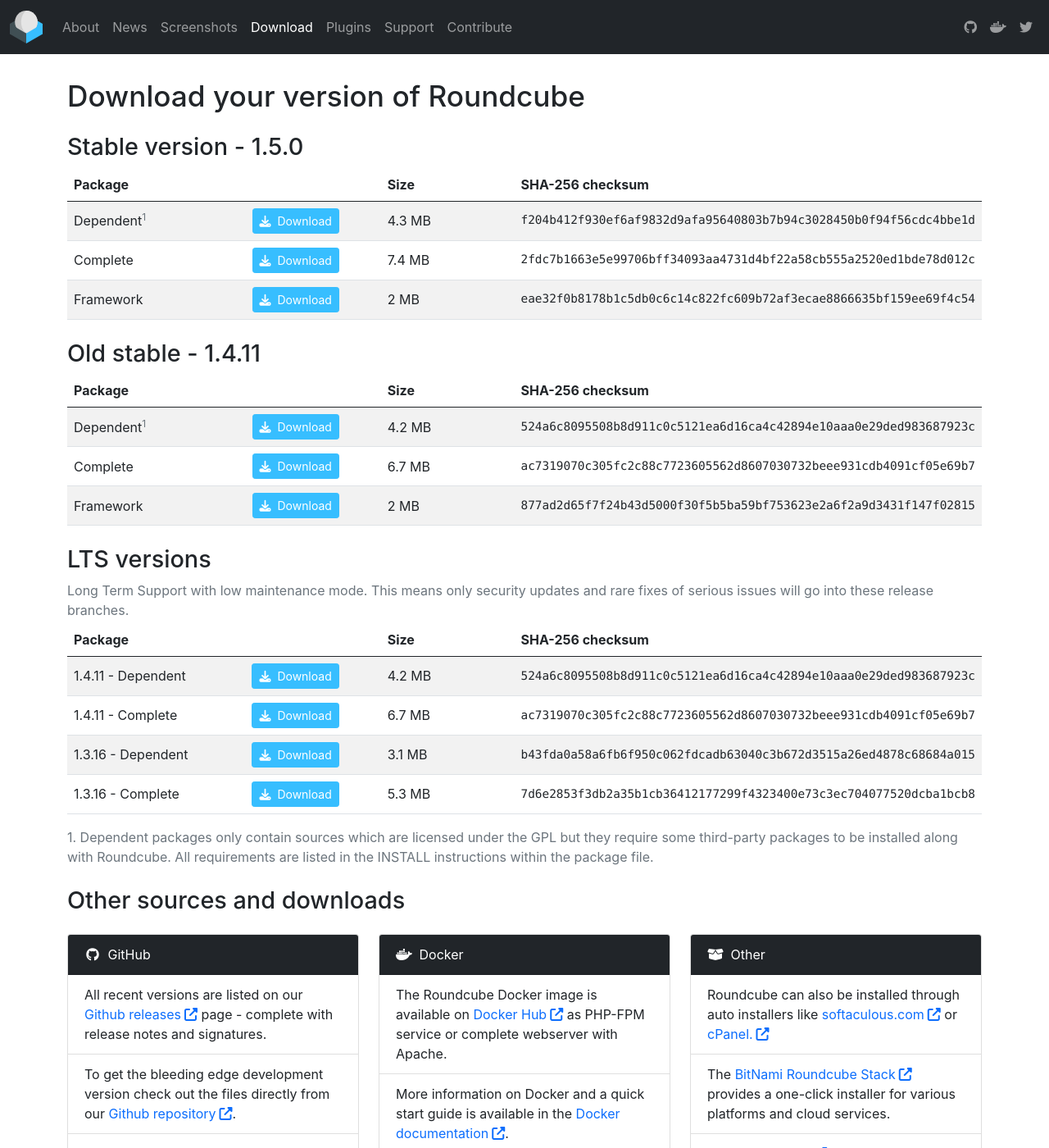
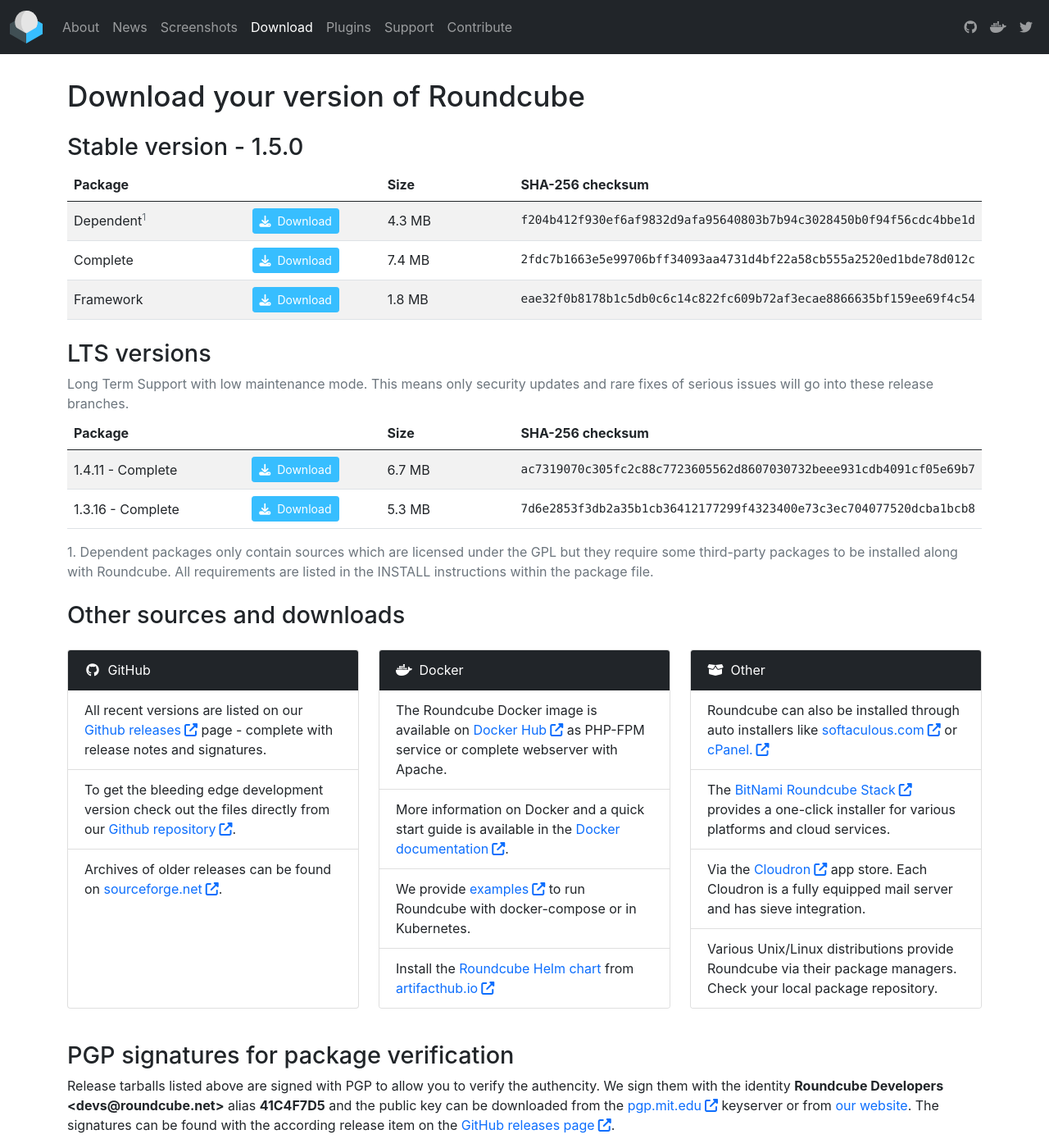
Before and after one commit to roundcube/roundcube.github.com, a Jekyll site: the page built from download/index.html, in a window 1280 px wide and 1400 px high. Shown: the whole window at 82% size. Built offline with Jekyll 4.4.1, drawn with Linux system fonts in a browser that asks for light colours; nearby versions of some CDN libraries; comment, search, counter and statistics services are not loaded.

Commit message:
Remove old-stable, display only "complete" packages in LTS section

```diff
--- a/_data/releases.json
+++ b/_data/releases.json
@@ -18,7 +18,7 @@
             {
                 "package": "Framework",
                 "url": "https://github.com/roundcube/roundcubemail/releases/download/1.5.0/roundcube-framework-1.5.0.tar.gz",
-                "size": "2 MB",
+                "size": "1.8 MB",
                 "checksum": "eae32f0b8178b1c5db0c6c14c822fc609b72af3ecae8866635bf159ee69f4c54"
             }
         ]
@@ -27,46 +27,16 @@
         "name": "Old stable",
         "version": "1.4.11",
         "sources": [
-            {
-                "package": "Dependent",
-                "url": "https://github.com/roundcube/roundcubemail/releases/download/1.4.11/roundcubemail-1.4.11.tar.gz",
-                "size": "4.2 MB",
-                "checksum": "524a6c8095508b8d911c0c5121ea6d16ca4c42894e10aaa0e29ded983687923c"
-            },
-            {
-                "package": "Complete",
-                "url": "https://github.com/roundcube/roundcubemail/releases/download/1.4.11/roundcubemail-1.4.11-complete.tar.gz",
-                "size": "6.7 MB",
-                "checksum": "ac7319070c305fc2c88c7723605562d8607030732beee931cdb4091cf05e69b7"
-            },
-            {
-                "package": "Framework",
-                "url": "https://github.com/roundcube/roundcubemail/releases/download/1.4.11/roundcube-framework-1.4.11.tar.gz",
-                "size": "2 MB",
-                "checksum": "877ad2d65f7f24b43d5000f30f5b5ba59bf753623e2a6f2a9d3431f147f02815"
-            }
         ]
     },
     "lts": {
         "name": "LTS versions",
         "sources": [
             {
-                "package": "1.4.11 - Dependent",
-                "url": "https://github.com/roundcube/roundcubemail/releases/download/1.4.11/roundcubemail-1.4.11.tar.gz",
-                "size": "4.2 MB",
-                "checksum": "524a6c8095508b8d911c0c5121ea6d16ca4c42894e10aaa0e29ded983687923c"
-            },
-            {
                 "package": "1.4.11 - Complete",
                 "url": "https://github.com/roundcube/roundcubemail/releases/download/1.4.11/roundcubemail-1.4.11-complete.tar.gz",
                 "size": "6.7 MB",
                 "checksum": "ac7319070c305fc2c88c7723605562d8607030732beee931cdb4091cf05e69b7"
-            },
-            {
-                "package": "1.3.16 - Dependent",
-                "url": "https://github.com/roundcube/roundcubemail/releases/download/1.3.16/roundcubemail-1.3.16.tar.gz",
-                "size": "3.1 MB",
-                "checksum": "b43fda0a58a6fb6f950c062fdcadb63040c3b672d3515a26ed4878c68684a015"
             },
             {
                 "package": "1.3.16 - Complete",
```
